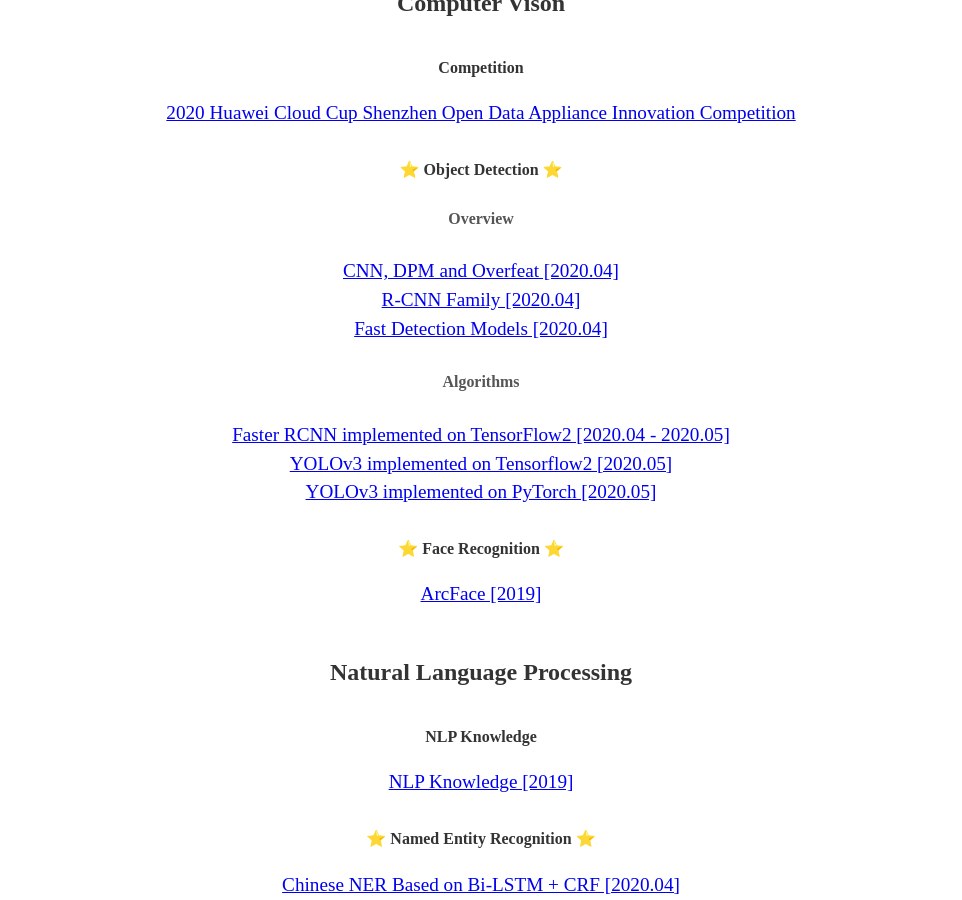
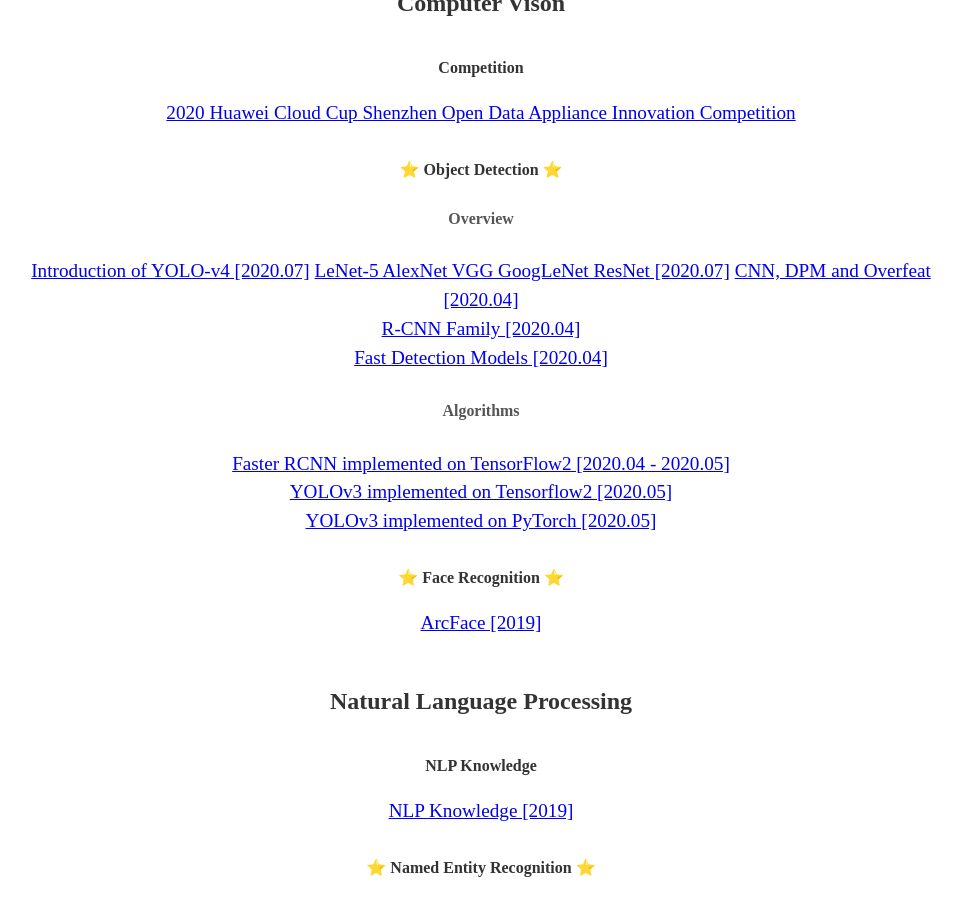
Before and after one commit to Noba1anc3/Noba1anc3.github.io, a Jekyll site: the page built from index.html, in a window 1280 px wide and 900 px high, scrolled down 4445 px. Shown: the whole window, without its empty margins (159-1121 px from the left). Built offline with Jekyll 4.4.1, drawn with Linux system fonts in a browser that asks for light colours; some web fonts are replaced.

Commit message:
cnns and yolov4

```diff
--- a/_includes/about.html
+++ b/_includes/about.html
@@ -76,6 +76,8 @@
   <h4>⭐ Object Detection ⭐</h4>
 
   <h5>Overview</h5>
+  <a target="_blank" href="https://github.com/Noba1anc3/yolov3-tf2/wiki/YoloV4"> Introduction of YOLO-v4 [2020.07]</a>
+  <a target="_blank" href="https://github.com/Noba1anc3/Machine_Learning/blob/master/Classical%20CNNs">LeNet-5 AlexNet VGG GoogLeNet ResNet [2020.07]</a>
   <a target="_blank" href="https://noba1anc3.github.io/2020/04/22/CNN,-DPM-and-Overfeat.html">CNN, DPM and Overfeat [2020.04]</a>
   <br>
   <a target="_blank" href="https://noba1anc3.github.io/2020/04/15/R-CNN-Family.html">R-CNN Family [2020.04]</a>
```
Also changed, not shown: _posts/2020-07-13-Curriculum Vitae.md (+1 -1 lines).
